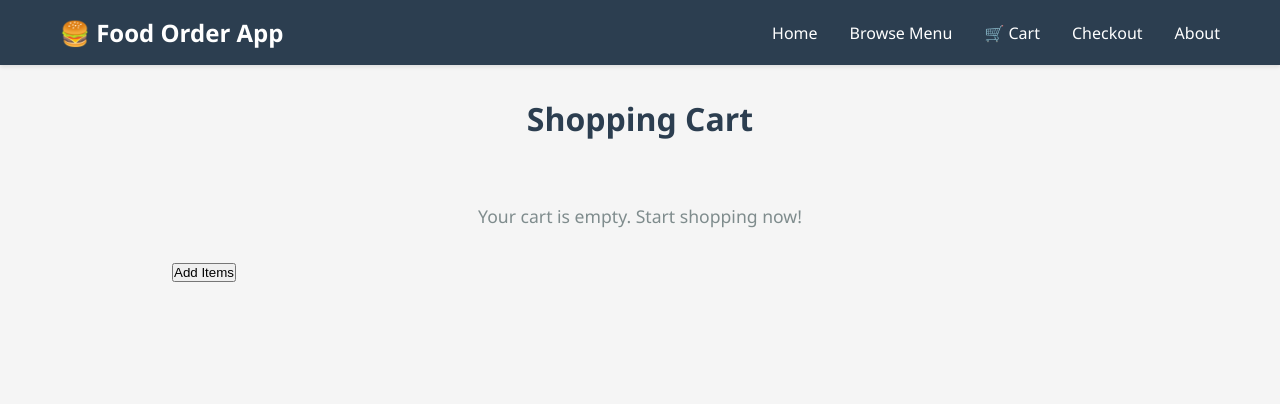
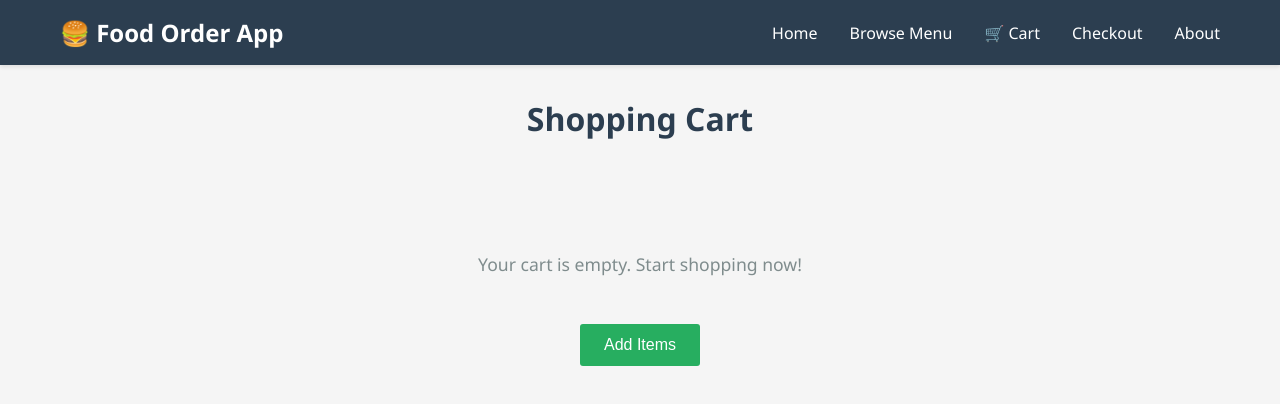
Before and after one commit to divakar-scode/ReactJSX_Assign, a React (Vite) app: page /cart in a window 1280 px wide. Shown: the top 404 px of the page. Built offline with nearby package versions, Linux system fonts and the light colour scheme.

Commit message:
Place two buttons in a single row using flexbox layout

```diff
--- a/src/pages/Cart.css
+++ b/src/pages/Cart.css
@@ -92,7 +92,6 @@
   background: white;
   padding: 1.5rem;
   border-radius: 5px;
-  text-align: right;
   box-shadow: 0 2px 4px rgba(0,0,0,0.1);
 }
 
@@ -100,4 +99,53 @@
   font-size: 1.1rem;
   margin: 0.5rem 0;
   color: #2c3e50;
+  text-align: right;
 }
+
+.cart-actions {
+  display: flex;
+  gap: 1rem;
+  margin-top: 1.5rem;
+}
+
+.add-items-btn {
+  flex: 1;
+  padding: 0.75rem 1.5rem;
+  background: #27ae60;
+  color: white;
+  border: none;
+  border-radius: 3px;
+  cursor: pointer;
+  font-size: 1rem;
+  transition: background 0.3s ease;
+}
+
+.add-items-btn:hover {
+  background: #229954;
+}
+
+.checkout-btn {
+  flex: 1;
+  padding: 0.75rem 1.5rem;
+  background: #27ae60;
+  color: white;
+  border: none;
+  border-radius: 3px;
+  cursor: pointer;
+  font-size: 1rem;
+  transition: background 0.3s ease;
+}
+
+.checkout-btn:hover {
+  background: #229954;
+}
+
+.empty-cart {
+  text-align: center;
+  padding: 3rem 2rem;
+}
+
+.empty-cart .add-items-btn {
+  margin-top: 1rem;
+  display: inline-block;
+}
```
